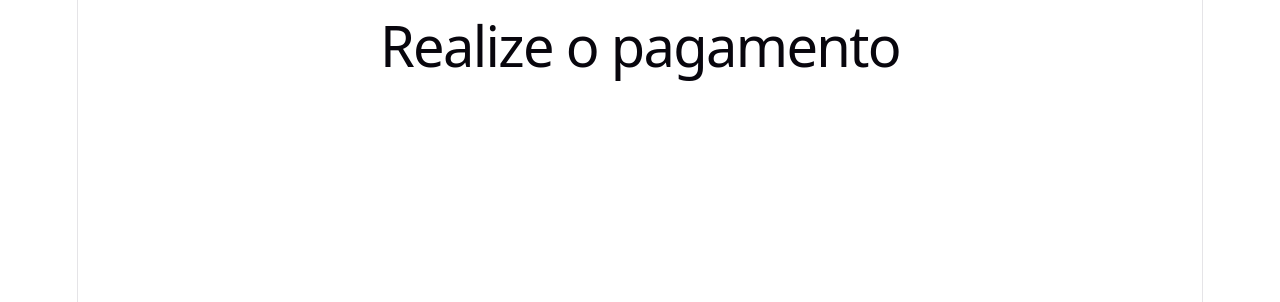
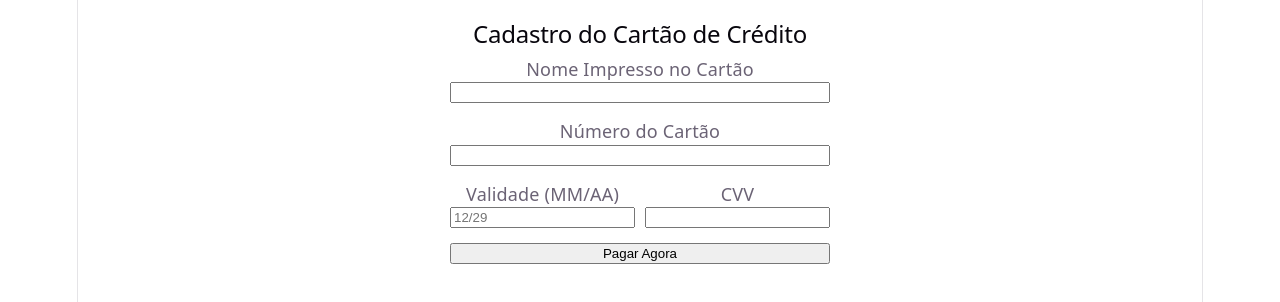
Before and after one commit to ataidesBergamin/Mini-Projeto-Carrinho-de-Compras, a React (Vite) app in the folder CarrinhoDeCompras/: page /pagamento in a window 1280 px wide. Shown: the top 302 px of the page. Built offline with nearby package versions, Linux system fonts and the light colour scheme.

Commit message:
commit 8 - feature/formulario inplementação Zod e regra de validacao numero cartao

```diff
--- a/CarrinhoDeCompras/package.json
+++ b/CarrinhoDeCompras/package.json
@@ -10,9 +10,12 @@
     "preview": "vite preview"
   },
   "dependencies": {
+    "@hookform/resolvers": "^5.9.1",
     "react": "^19.2.8",
     "react-dom": "^19.2.8",
-    "react-router-dom": "^7.18.3"
+    "react-hook-form": "^7.87.0",
+    "react-router-dom": "^7.18.3",
+    "zod": "^4.5.4"
   },
   "devDependencies": {
     "@eslint/js": "^10.0.1",
--- a/CarrinhoDeCompras/src/components/Botao.jsx
+++ b/CarrinhoDeCompras/src/components/Botao.jsx
@@ -1,5 +1,9 @@
-function Botao({ onClick, children }) {
-  return <button onClick={onClick}>{children}</button>;
+function Botao({ onClick, children, type = "button" }) {
+  return (
+    <button type={type} onClick={onClick}>
+      {children}
+    </button>
+  );
 }
 
 export default Botao;
--- a/CarrinhoDeCompras/src/pages/Pagamento.jsx
+++ b/CarrinhoDeCompras/src/pages/Pagamento.jsx
@@ -1,8 +1,118 @@
+import { useForm } from "react-hook-form";
+import { useNavigate } from "react-router-dom";
+import { zodResolver } from "@hookform/resolvers/zod";
+import { z } from "zod";
+import Botao from "../components/Botao";
+import { validarSegurancaCartao } from "../utils/pagamento";
+
+const cartaoSchema = z.object({
+  nomeTitular: z
+    .string()
+    .min(1, "O nome é obrigatório")
+    .min(3, "O nome deve ter pelo menos 3 caracteres"),
+
+  numeroCartao: z
+    .string()
+    .min(1, "O número do cartão é obrigatório")
+    .regex(/^[0-9]{16}$/, "Insira exatamente 16 dígitos numéricos")
+    .refine((val) => validarSegurancaCartao(val), {
+      message: "Transação recusada: tentativa de golpe detectada.",
+    }),
+
+  validade: z
+    .string()
+    .min(1, "A validade é obrigatória")
+    .regex(/^(0[1-9]|1[0-2])\/[0-9]{2}$/, "Formato inválido (use MM/AA)"),
+
+  cvv: z
+    .string()
+    .min(1, "O CVV é obrigatório")
+    .regex(/^[0-9]{3}$/, "O CVV deve ter 3 dígitos numéricos"),
+});
+
 function Pagamento() {
+  const navigate = useNavigate();
+
+  const {
+    register,
+    handleSubmit,
+    formState: { errors },
+  } = useForm({
+    resolver: zodResolver(cartaoSchema),
+  });
+
+  // Função disparada apenas se todos os campos passarem na validação
+  const aoEnviar = (dados) => {
+    console.log("Dados do Cartão Enviados:", dados);
+
+    // Simula uma resposta de sucesso da API e gera um ID de pedido fake
+    const pedidoIdFake = Math.floor(Math.random() * 90000) + 10000;
+
+    navigate(`/sucesso/${pedidoIdFake}`);
+  };
+
   return (
-    <>
-      <h1>Realize o pagamento</h1>
-    </>
+    <div style={{ maxWidth: "400px", margin: "0 auto", padding: "20px" }}>
+      <h2>Cadastro do Cartão de Crédito</h2>
+
+      <form
+        onSubmit={handleSubmit(aoEnviar)}
+        style={{ display: "flex", flexDirection: "column", gap: "15px" }}
+      >
+        <div style={{ display: "flex", flexDirection: "column" }}>
+          <label>Nome Impresso no Cartão</label>
+          <input
+            type="text"
+            {...register("nomeTitular", { required: "O nome é obrigatório" })}
+          />
+          {errors.nomeTitular && (
+            <span style={{ color: "red", fontSize: "12px" }}>
+              {errors.nomeTitular.message}
+            </span>
+          )}
+        </div>
+
+        <div style={{ display: "flex", flexDirection: "column" }}>
+          <label>Número do Cartão</label>
+          <input type="text" maxLength="16" {...register("numeroCartao")} />
+          {errors.numeroCartao && (
+            <span style={{ color: "red", fontSize: "12px" }}>
+              {errors.numeroCartao.message}
+            </span>
+          )}
+        </div>
+
+        <div style={{ display: "flex", gap: "10px" }}>
+          <div style={{ display: "flex", flexDirection: "column", flex: 1 }}>
+            <label>Validade (MM/AA)</label>
+            <input
+              type="text"
+              placeholder="12/29"
+              maxLength="5"
+              {...register("validade")}
+            />
+            {errors.validade && (
+              <span style={{ color: "red", fontSize: "12px" }}>
+                {errors.validade.message}
+              </span>
+            )}
+          </div>
+
+          <div style={{ display: "flex", flexDirection: "column", flex: 1 }}>
+            <label>CVV</label>
+            <input type="text" maxLength="3" {...register("cvv")} />
+            {errors.cvv && (
+              <span style={{ color: "red", fontSize: "12px" }}>
+                {errors.cvv.message}
+              </span>
+            )}
+          </div>
+        </div>
+
+        <Botao type="submit">Pagar Agora</Botao>
+      </form>
+    </div>
   );
 }
+
 export default Pagamento;
--- /dev/null
+++ b/CarrinhoDeCompras/src/utils/pagamento.js
@@ -0,0 +1,10 @@
+export const validarSegurancaCartao = (numeroCartao) => {
+  // Regex que verifica se o primeiro dígito (\d) se repete até o final da string (15 vezes)
+  const regexNumerosRepetidos = /^(\d)\1{15}$/;
+
+  if (regexNumerosRepetidos.test(numeroCartao)) {
+    return false;
+  }
+
+  return true;
+};
```
Also changed, not shown: 1 other file (tests, documents, lock files or other folders).
